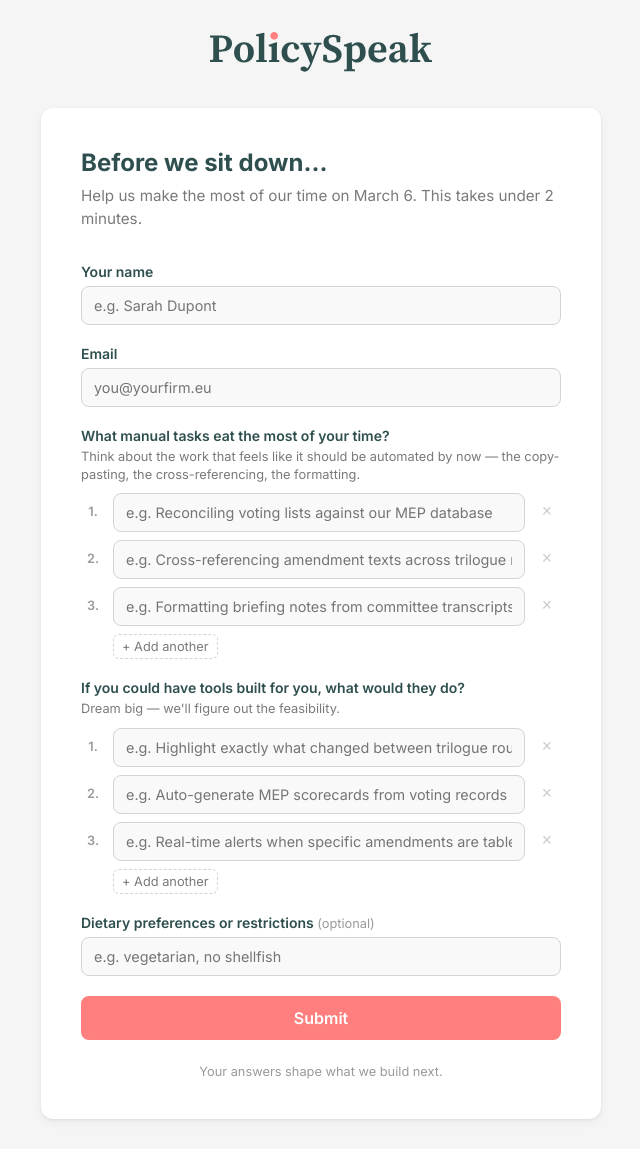
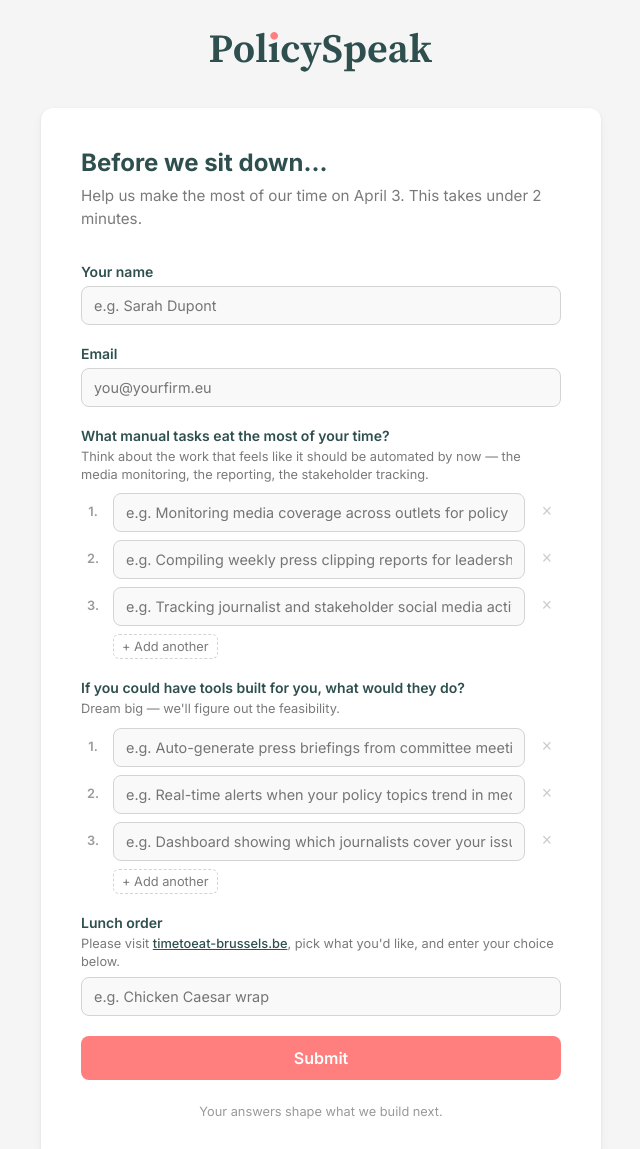
Before and after one commit to policyspeak/roundtable, a plain HTML site: page index.html in a window 1280 px wide. Shown: the top 1149 px of the page, without its empty margins (319-959 px from the left). Drawn offline with Linux system fonts and the light colour scheme.

Commit message:
Update for April 3 comms roundtable: date, comms-focused examples, lunch ordering link

```diff
--- a/index.html
+++ b/index.html
@@ -264,7 +264,7 @@
     <form id="surveyForm">
       <h1>Before we sit down...</h1>
       <p class="subtitle">
-        Help us make the most of our time on March 6. This takes under 2 minutes.
+        Help us make the most of our time on April 3. This takes under 2 minutes.
       </p>
 
       <div class="error-banner" id="errorBanner"></div>
@@ -278,21 +278,21 @@
       <div class="multi-group" id="painGroup">
         <label>
           What manual tasks eat the most of your time?
-          <span class="hint">Think about the work that feels like it should be automated by now — the copy-pasting, the cross-referencing, the formatting.</span>
+          <span class="hint">Think about the work that feels like it should be automated by now — the media monitoring, the reporting, the stakeholder tracking.</span>
         </label>
         <div class="input-row">
           <span class="row-num">1.</span>
-          <input type="text" name="biggest_pain[]" required placeholder="e.g. Reconciling voting lists against our MEP database">
+          <input type="text" name="biggest_pain[]" required placeholder="e.g. Monitoring media coverage across outlets for policy mentions">
           <button type="button" class="remove-row" title="Remove" aria-label="Remove">&times;</button>
         </div>
         <div class="input-row">
           <span class="row-num">2.</span>
-          <input type="text" name="biggest_pain[]" required placeholder="e.g. Cross-referencing amendment texts across trilogue rounds">
+          <input type="text" name="biggest_pain[]" required placeholder="e.g. Compiling weekly press clipping reports for leadership">
           <button type="button" class="remove-row" title="Remove" aria-label="Remove">&times;</button>
         </div>
         <div class="input-row">
           <span class="row-num">3.</span>
-          <input type="text" name="biggest_pain[]" required placeholder="e.g. Formatting briefing notes from committee transcripts">
+          <input type="text" name="biggest_pain[]" required placeholder="e.g. Tracking journalist and stakeholder social media activity">
           <button type="button" class="remove-row" title="Remove" aria-label="Remove">&times;</button>
         </div>
         <button type="button" class="add-row-btn" data-group="painGroup">+ Add another</button>
@@ -305,24 +305,27 @@
         </label>
         <div class="input-row">
           <span class="row-num">1.</span>
-          <input type="text" name="wishlist_tool[]" required placeholder="e.g. Highlight exactly what changed between trilogue rounds">
+          <input type="text" name="wishlist_tool[]" required placeholder="e.g. Auto-generate press briefings from committee meeting summaries">
           <button type="button" class="remove-row" title="Remove" aria-label="Remove">&times;</button>
         </div>
         <div class="input-row">
           <span class="row-num">2.</span>
-          <input type="text" name="wishlist_tool[]" required placeholder="e.g. Auto-generate MEP scorecards from voting records">
+          <input type="text" name="wishlist_tool[]" required placeholder="e.g. Real-time alerts when your policy topics trend in media">
           <button type="button" class="remove-row" title="Remove" aria-label="Remove">&times;</button>
         </div>
         <div class="input-row">
           <span class="row-num">3.</span>
-          <input type="text" name="wishlist_tool[]" required placeholder="e.g. Real-time alerts when specific amendments are tabled">
+          <input type="text" name="wishlist_tool[]" required placeholder="e.g. Dashboard showing which journalists cover your issues most">
           <button type="button" class="remove-row" title="Remove" aria-label="Remove">&times;</button>
         </div>
         <button type="button" class="add-row-btn" data-group="wishlistGroup">+ Add another</button>
       </div>
 
-      <label for="dietary">Dietary preferences or restrictions <span class="optional">(optional)</span></label>
-      <input type="text" id="dietary" name="dietary_preferences" placeholder="e.g. vegetarian, no shellfish">
+      <label for="dietary">
+        Lunch order
+        <span class="hint">Please visit <a href="https://timetoeat-brussels.be" target="_blank" rel="noopener" style="color:#2f4f4f;font-weight:500;">timetoeat-brussels.be</a>, pick what you'd like, and enter your choice below.</span>
+      </label>
+      <input type="text" id="dietary" name="dietary_preferences" placeholder="e.g. Chicken Caesar wrap">
 
       <button type="submit" id="submitBtn">Submit</button>
 
@@ -339,7 +342,7 @@
         </svg>
       </div>
       <h2>Thank you!</h2>
-      <p>We've got your answers. See you on March 6.</p>
+      <p>We've got your answers. See you on April 3.</p>
     </div>
   </div>
 
```
